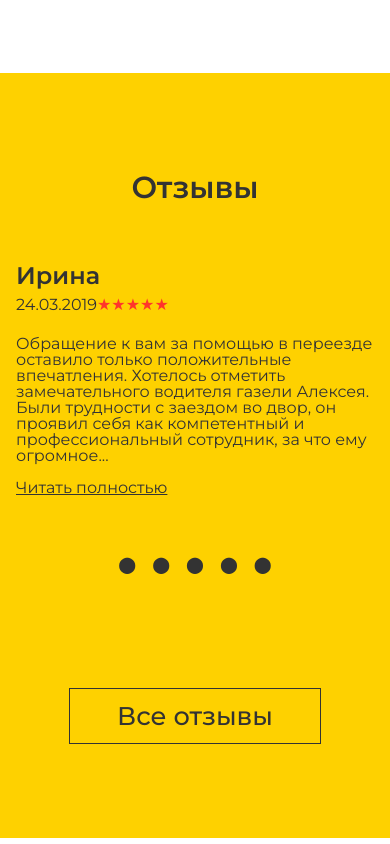
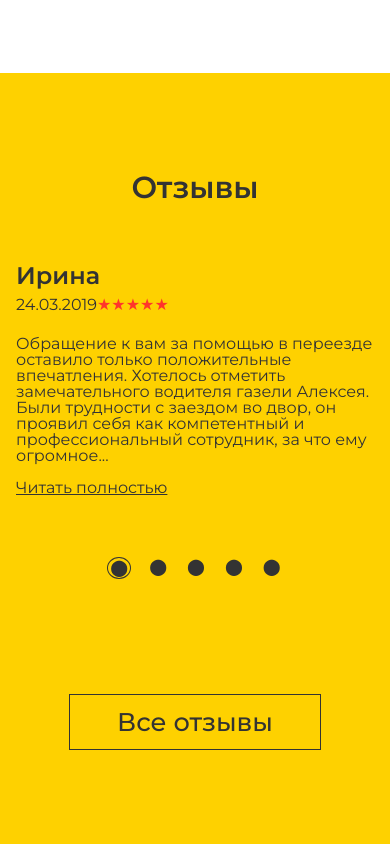
Before and after one commit to EHOTb/webdad, a website: page index.html in a window 390 px wide. Shown: the part 3526-4370 px from the top of the page. Drawn offline with Linux system fonts and the light colour scheme.

Commit message:
fix: .reviews__content-slider

```diff
--- a/css/style.css
+++ b/css/style.css
@@ -1271,6 +1271,13 @@ align-items: center;
         gap: 1rem;
         padding-bottom: 3.5rem;
     }
+    .reviews__content-slider li {
+        padding: 2px;
+    }
+    .reviews__content-slider li:first-child {
+        border: 1px solid var(--main);
+        border-radius: 50%;
+    }
 }
 
 @media(max-width:320px) {
```
